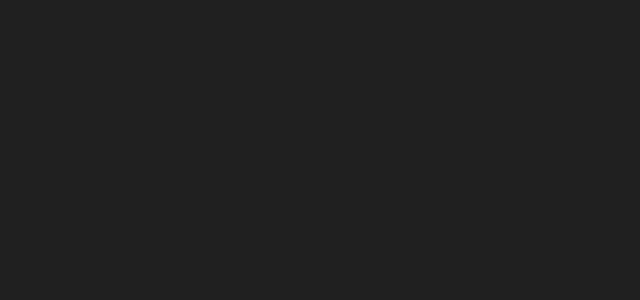
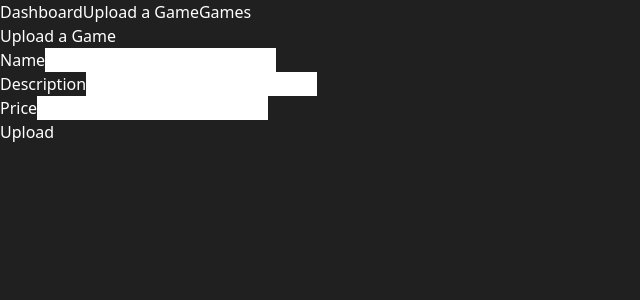
Before and after one commit to hthaitai/swd-gamehub, a React (Vite) app: page /dashboard/upload-game in a window 1280 px wide. Before the commit this address had no page. Shown: the top 300 px of the page, without its empty margins (0-640 px from the left). Built offline with nearby package versions, Linux system fonts and the light colour scheme.

Commit message:
Dashboard

```diff
--- a/src/App.jsx
+++ b/src/App.jsx
@@ -1,18 +1,21 @@
-import { BrowserRouter as Router, Routes, Route, Link } from "react-router-dom";
-import HomePage from "./pages/HomePage";
-import Games from "./pages/Games";
-import Assets from "./pages/Assets";
-import Layout from "./pages/Layout";
-import Login from "./pages/Login";
-import Register from "./pages/Register";
-import "./css/styles.css";
-import GameDetail from "./pages/GameDetail";
-import games from "./data/gameData";
-import Profile from "./pages/Profile";
-import AssetDetail from "./pages/AssetDetail";
-import ProtectedRoute from "./components/ProtectedRoute";
-import Checkout from "./pages/Checkout";
-import AuthRoute from "./components/AuthRoute";
+import { BrowserRouter as Router, Routes, Route, Link } from "react-router-dom"
+import HomePage from "./pages/HomePage"
+import Games from "./pages/Games"
+import Assets from "./pages/Assets"
+import Layout from "./pages/Layout"
+import Login from "./pages/Login"
+import Register from "./pages/Register"
+import "./css/styles.css"
+import GameDetail from "./pages/GameDetail"
+import games from "./data/gameData"
+import Profile from "./pages/Profile"
+import AssetDetail from "./pages/AssetDetail"
+import ProtectedRoute from "./components/ProtectedRoute"
+import Checkout from "./pages/Checkout"
+import AuthRoute from "./components/AuthRoute"
+import Dashboard from "./pages/Dashboard"
+import DashboardLayout from "./pages/DashboardLayout"
+import UploadGame from "./pages/UploadGame"
 
 function App() {
   return (
@@ -34,18 +37,24 @@
           <Route path="/assets/:id" element={<AssetDetail />} />
           <Route path="/register" element={<Register />} />
           <Route path="/profile" element={<Profile />} />
+          <Route path="/dashboard" element={<Dashboard />} />
           <Route
             path="/checkout"
             element={
-              <ProtectedRoute allowedRoles={["USER","ADMIN"] }>
+              <ProtectedRoute allowedRoles={["USER", "ADMIN"]}>
                 <Checkout />
               </ProtectedRoute>
             }
           />
         </Route>
+
+        <Route path="/dashboard" element={<DashboardLayout />}>
+          <Route index element={<Dashboard />} />
+          <Route path="upload-game" element={<UploadGame />} />
+        </Route>
       </Routes>
     </Router>
-  );
+  )
 }
 
-export default App;
+export default App
--- a/src/components/NavBar.jsx
+++ b/src/components/NavBar.jsx
@@ -1,60 +1,59 @@
-import React, { useState, useEffect } from "react";
-import { NavLink, Link, useNavigate } from "react-router-dom";
-import { CircleUserRound, Menu, X } from "lucide-react";
-import { jwtDecode } from "jwt-decode";
-import productService from "../api/productService";
+import React, { useState, useEffect } from "react"
+import { NavLink, Link, useNavigate, Links } from "react-router-dom"
+import { CircleUserRound, Menu, X } from "lucide-react"
+import { jwtDecode } from "jwt-decode"
+import productService from "../api/productService"
 
 const NavBar = () => {
-  const navigate = useNavigate();
-  const [token, setToken] = useState(localStorage.getItem("token"));
-  const [dropdownOpen, setDropdownOpen] = useState(false);
-  const [profile, setProfile] = useState("");
-  const [tokendecoded, setTokendecoded] = useState("");
-  const [isProfileOpen, setIsProfileOpen] = useState(false); // State quản lý popup
+  const navigate = useNavigate()
+  const [token, setToken] = useState(localStorage.getItem("token"))
+  const [dropdownOpen, setDropdownOpen] = useState(false)
+  const [profile, setProfile] = useState("")
+  const [tokendecoded, setTokendecoded] = useState("")
+  const [isProfileOpen, setIsProfileOpen] = useState(false) // State quản lý popup
 
   const handleLogout = () => {
-    localStorage.removeItem("token");
-    window.dispatchEvent(new Event("tokenChanged")); // 🚀 Gửi sự kiện cập nhật
-    navigate("/login");
-  };
+    localStorage.removeItem("token")
+    window.dispatchEvent(new Event("tokenChanged")) // 🚀 Gửi sự kiện cập nhật
+    navigate("/login")
+  }
 
   const handleProfile = () => {
     productService
       .getUserById(tokendecoded.userId)
       .then((res) => {
-        setProfile(res);
-        setIsProfileOpen(true);
+        setProfile(res)
+        setIsProfileOpen(true)
       })
       .catch((error) => {
-        console.error("Error fetching profile:", error);
-      });
-  };
+        console.error("Error fetching profile:", error)
+      })
+  }
 
   useEffect(() => {
     const updateToken = () => {
-      setToken(localStorage.getItem("token"));
-    };
+      setToken(localStorage.getItem("token"))
+    }
 
-    window.addEventListener("tokenChanged", updateToken); // 🛠 Lắng nghe sự kiện
-    return () => window.removeEventListener("tokenChanged", updateToken);
-  }, []);
+    window.addEventListener("tokenChanged", updateToken) // 🛠 Lắng nghe sự kiện
+    return () => window.removeEventListener("tokenChanged", updateToken)
+  }, [])
   useEffect(() => {
     if (token) {
       try {
-        const decodedToken = jwtDecode(token);
-        setTokendecoded(decodedToken);
+        const decodedToken = jwtDecode(token)
+        setTokendecoded(decodedToken)
       } catch (error) {
-        console.error("Invalid token", error);
+        console.error("Invalid token", error)
       }
     }
-  }, [token]);
+  }, [token])
   return (
     <nav className="navbar bg-[#0F0F0F]">
       <a href="/">
-      <h1 className="logo">
-        <span className="bold">Game</span> | Hub
-      </h1>
-
+        <h1 className="logo">
+          <span className="bold">Game</span> | Hub
+        </h1>
       </a>
 
       <ul className="navbar-list">
@@ -107,8 +106,8 @@
               </div>
               <button
                 onClick={() => {
-                  handleProfile();
-                  setDropdownOpen(false);
+                  handleProfile()
+                  setDropdownOpen(false)
                 }}
                 className="block w-full text-left px-4 py-2 hover:bg-gray-500"
               >
@@ -117,10 +116,11 @@
               <button className="block w-full text-left px-4 py-2 hover:bg-gray-500">
                 Settings
               </button>
+              <Link to="/dashboard">Dashboard</Link>
               <button
                 onClick={() => {
-                  handleLogout();
-                  setDropdownOpen(false);
+                  handleLogout()
+                  setDropdownOpen(false)
                 }}
                 className="block w-full text-left px-4 py-2 hover:bg-red-500"
               >
@@ -172,7 +172,7 @@
         </div>
       )}
     </nav>
-  );
-};
+  )
+}
 
-export default NavBar;
+export default NavBar
--- /dev/null
+++ b/src/components/SideBar.jsx
@@ -0,0 +1,31 @@
+import React from "react"
+import { NavLink } from "react-router-dom"
+
+const SideBar = () => {
+  return (
+    <div>
+      <nav className="flex flex-col mt-[30px] mx-[20px] w-[280px] gap-[4px]">
+        {[
+          { to: "/dashboard", label: "Dashboard", exact: true },
+          { to: "/dashboard/upload-game", label: "Upload a Game" },
+          { to: "/games", label: "Games" },
+        ].map(({ to, label, exact }) => (
+          <NavLink
+            key={to}
+            to={to}
+            end={exact}
+            className={({ isActive }) =>
+              `border-l border-gray-500 h-[36px] rounded-r-[5px] flex items-center px-[20px] hover:bg-[#2D2D2D] ${
+                isActive ? "text-white bg-[#2D2D2D] border-white" : "text-gray-500"
+              }`
+            }
+          >
+            {label}
+          </NavLink>
+        ))}
+      </nav>
+    </div>
+  )
+}
+
+export default SideBar
--- a/src/pages/Dashboard.jsx
+++ b/src/pages/Dashboard.jsx
@@ -0,0 +1,17 @@
+import React from "react"
+
+const Dashboard = () => {
+  return (
+    <div>
+      <div className="text-[27px] pt-[6px] pb-[21px] font-medium">
+        Dashboard
+      </div>
+
+      <div className="bg-[#2B2B2B] border border-[#1D1D1D] rounded-[5px] p-[24px] text-[14px] flex flex-col justify-between">
+        content
+      </div>
+    </div>
+  )
+}
+
+export default Dashboard
--- /dev/null
+++ b/src/pages/DashboardLayout.jsx
@@ -0,0 +1,19 @@
+import React from "react"
+import { Outlet } from "react-router-dom"
+import SideBar from "../components/SideBar"
+
+const DashboardLayout = () => {
+  return (
+    <div className="flex text-[14px]">
+      <SideBar />
+
+      <div className="flex flex-1 justify-center">
+        <div className="max-w-[1000px] w-full mx-[32px] my-[30px]">
+          <Outlet />
+        </div>
+      </div>
+    </div>
+  )
+}
+
+export default DashboardLayout
--- a/src/pages/GameDetail.jsx
+++ b/src/pages/GameDetail.jsx
@@ -96,7 +96,7 @@
             </div>
 
             <button
-              className="max-w-[135px] h-[32px] bg-white text-black font-medium rounded-[5px] mt-[16px] hover:opacity-75"
+              className="max-w-[135px] h-[32px] bg-white text-black font-medium rounded-[5px] mt-[32px] hover:opacity-75"
               onClick={() => {
                 addToCart(game)
                 window.location.href = "/checkout"
--- /dev/null
+++ b/src/pages/UploadGame.jsx
@@ -0,0 +1,40 @@
+import React from "react"
+
+const UploadGame = () => {
+  return (
+    <div>
+      <div className="text-[27px] pt-[6px] pb-[21px] font-medium">
+        Upload a Game
+      </div>
+
+      <div className="bg-[#2B2B2B] border border-[#1D1D1D] rounded-[5px] p-[24px] text-[14px] flex flex-col justify-between">
+        <form>
+          <div className="flex gap-[20px] w-full">
+            <div className="flex flex-col gap-[4px]">
+              <div className="max-w-[500px] w-full flex justify-between gap-[24px] items-center">
+                <label>Name</label>
+                <input className="px-[10px] rounded-[5px] w-[280px] bg-inherit border h-[36px] outline-none border-gray-500 focus:border-white" />
+              </div>
+
+              <div className="max-w-[500px] w-full flex justify-between gap-[24px] items-center">
+                <label>Description</label>
+                <input className="px-[10px] rounded-[5px] w-[280px] bg-inherit border h-[36px] outline-none border-gray-500 focus:border-white" />
+              </div>
+
+              <div className="max-w-[500px] w-full flex justify-between gap-[24px] items-center">
+                <label>Price</label>
+                <input className="px-[10px] rounded-[5px] w-[280px] bg-inherit border h-[36px] outline-none border-gray-500 focus:border-white" />
+              </div>
+            </div>
+          </div>
+
+          <button className="max-w-[135px] w-full h-[32px] bg-white text-black font-medium rounded-[5px] mt-[32px] hover:opacity-75">
+            Upload
+          </button>
+        </form>
+      </div>
+    </div>
+  )
+}
+
+export default UploadGame
```
